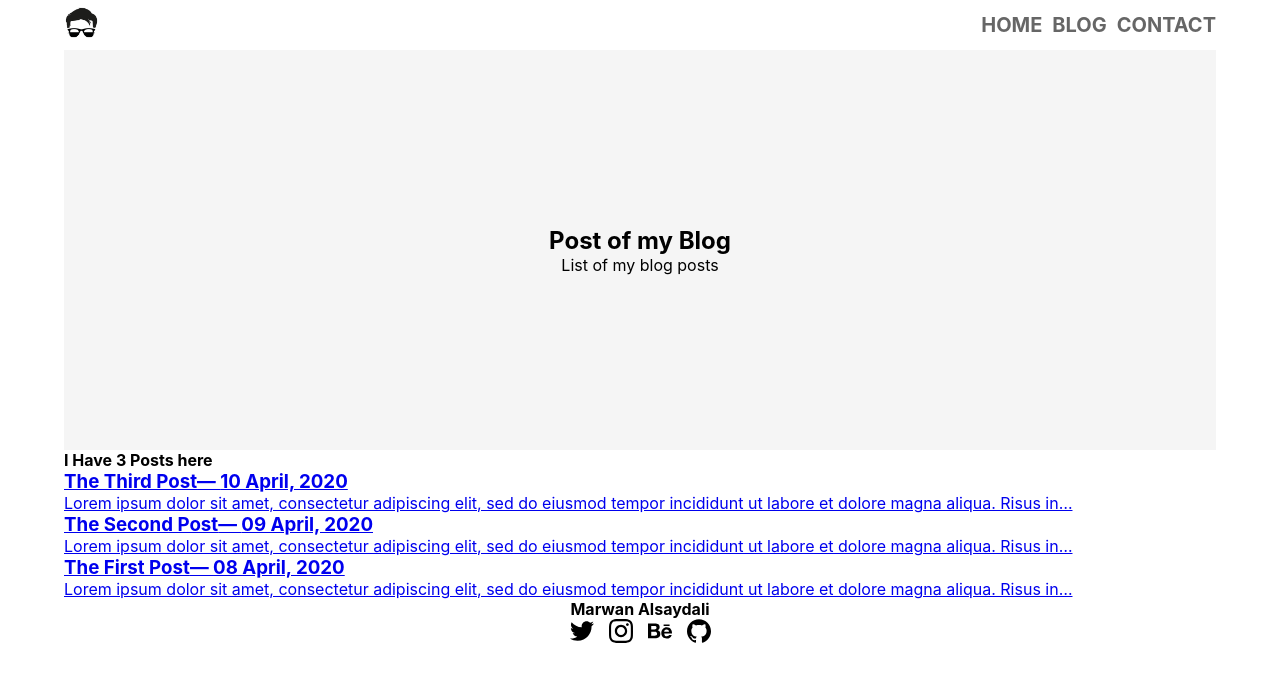
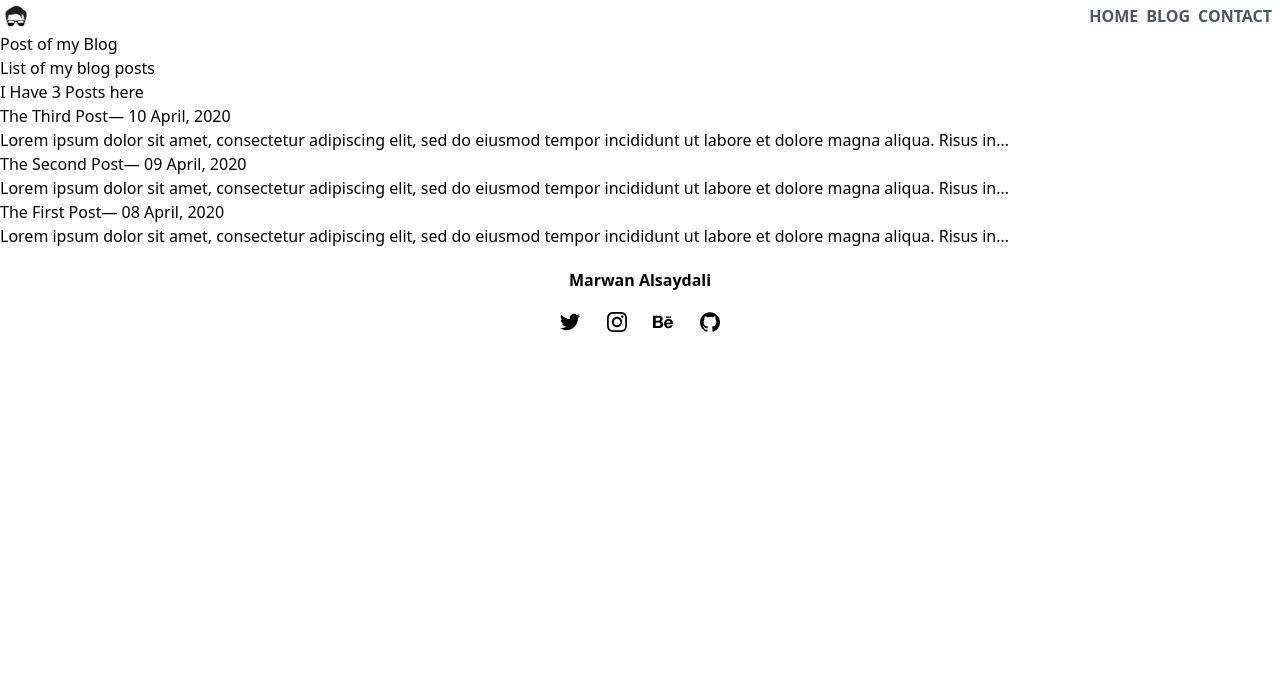
Before and after one commit to alsaydali/marwanalsaydali.com, a Gatsby site: page /blog in a window 1280 px wide. Built offline with nearby package versions, Linux system fonts and the light colour scheme; Gatsby itself is replaced by a stand-in of ours.

Commit message:
starting to use tailwond classes

```diff
--- a/src/components/reuseable/links.js
+++ b/src/components/reuseable/links.js
@@ -1,11 +1,17 @@
 import React from "react"
 import { Link } from "gatsby"
-
+const margin = "uppercase text-gray-700 p-1 font-bold no-underline text-md"
 const Links = (props) => (
   <div className={props.class}>
-    <Link to="/">Home</Link>
-    <Link to="/blog">Blog</Link>
-    <Link to="/contact">Contact</Link>
+    <Link className={margin} to="/">
+      Home
+    </Link>
+    <Link className={margin} to="/blog">
+      Blog
+    </Link>
+    <Link className={margin} to="/contact">
+      Contact
+    </Link>
   </div>
 )
 
--- a/src/components/reuseable/navlogo.js
+++ b/src/components/reuseable/navlogo.js
@@ -3,7 +3,7 @@ import { Link } from "gatsby"
 import Logo from "../../images/icon.png"
 const NavLogo = (props) => (
   <Link to="/" className={props.class}>
-    <img src={Logo} />
+    <img src={Logo} className="w-6" />
     {props.navtitle}
   </Link>
 )
--- a/src/components/static/footer.js
+++ b/src/components/static/footer.js
@@ -1,9 +1,12 @@
 import React from "react"
 import SocialMedia from "../reuseable/socialmedia"
 const Footer = (props) => (
-  <footer>
-    <h4>{props.sitetitle}</h4>
-    <SocialMedia class="footer__social" width="24px" />
+  <footer className="container  p-5 mb-5">
+    <h4 className="font-bold text-center  mb-5">{props.sitetitle}</h4>
+    <SocialMedia
+      class="flex items-center justify-between w-40 mx-auto"
+      width="20px"
+    />
   </footer>
 )
 
--- a/src/components/static/header.js
+++ b/src/components/static/header.js
@@ -1,8 +1,8 @@
 import React from "react"
 
 const Header = (props) => (
-  <header className="container hero">
-    <h2>{props.title}</h2>
+  <header className="">
+    <h2 className="object-auto">{props.title}</h2>
     <p>{props.desc}</p>
   </header>
 )
--- a/src/components/static/nav.js
+++ b/src/components/static/nav.js
@@ -2,13 +2,13 @@ import React from "react"
 import Links from "../reuseable/links"
 import NavLogo from "../reuseable/navlogo"
 const Nav = (props) => (
-  <div>
-    <nav className="container" navtitle={props.siteTitle}>
-      <NavLogo class="nav__logo" />
+  <nav>
+    <div className="container flex p-1 items-center justify-between bg-grey-500">
+      <NavLogo />
 
-      <Links class="nav__links" />
-    </nav>
-  </div>
+      <Links />
+    </div>
+  </nav>
 )
 
 export default Nav
--- a/src/layout/layout.js
+++ b/src/layout/layout.js
@@ -38,7 +38,8 @@ const Layout = ({ children }) => {
         <meta name="apple-mobile-web-app-status-bar-style" content="default" />
       </Helmet>
       <Nav sitetitle={siteTitle} />
-      {children}
+      <main className="container mx-auto">{children}</main>
+
       <Footer sitetitle={siteTitle} />
     </>
   )
--- a/src/styles/global.css
+++ b/src/styles/global.css
@@ -1,56 +1,5 @@
-*,
-*::after,
-*::before {
-  padding: 0;
-  margin: 0;
-  box-sizing: border-box;
-}
-html {
-  font-family: -apple-system, BlinkMacSystemFont, "Segoe UI", Roboto, Oxygen,
-    Ubuntu, Cantarell, "Open Sans", "Helvetica Neue", sans-serif;
-}
+@tailwind base;
 
-nav {
-  height: 50px;
-  display: flex;
-  justify-content: space-between;
-  align-items: center;
-  font-size: 20px;
-}
-.nav__logo img {
-  width: 35px;
-}
-.nav__links a:link,
-.nav__links a:visited {
-  margin-left: 10px;
-  text-decoration: none;
-  font-size: 20px;
-  font-weight: bold;
-  text-transform: uppercase;
-  color: #666;
-}
+@tailwind components;
 
-.container {
-  max-width: 1200px;
-  width: 90%;
-  margin: 0 auto;
-}
-.hero {
-  min-height: 50vh;
-  padding: 30px;
-  display: flex;
-  flex-direction: column;
-  justify-content: center;
-  align-items: center;
-  background-color: #f5f5f5;
-}
-
-footer {
-  display: flex;
-  justify-content: center;
-  flex-direction: column;
-  align-items: center;
-}
-.footer__social a:not(:last-child) {
-  margin-right: 15px;
-}
+@tailwind utilities;
```
